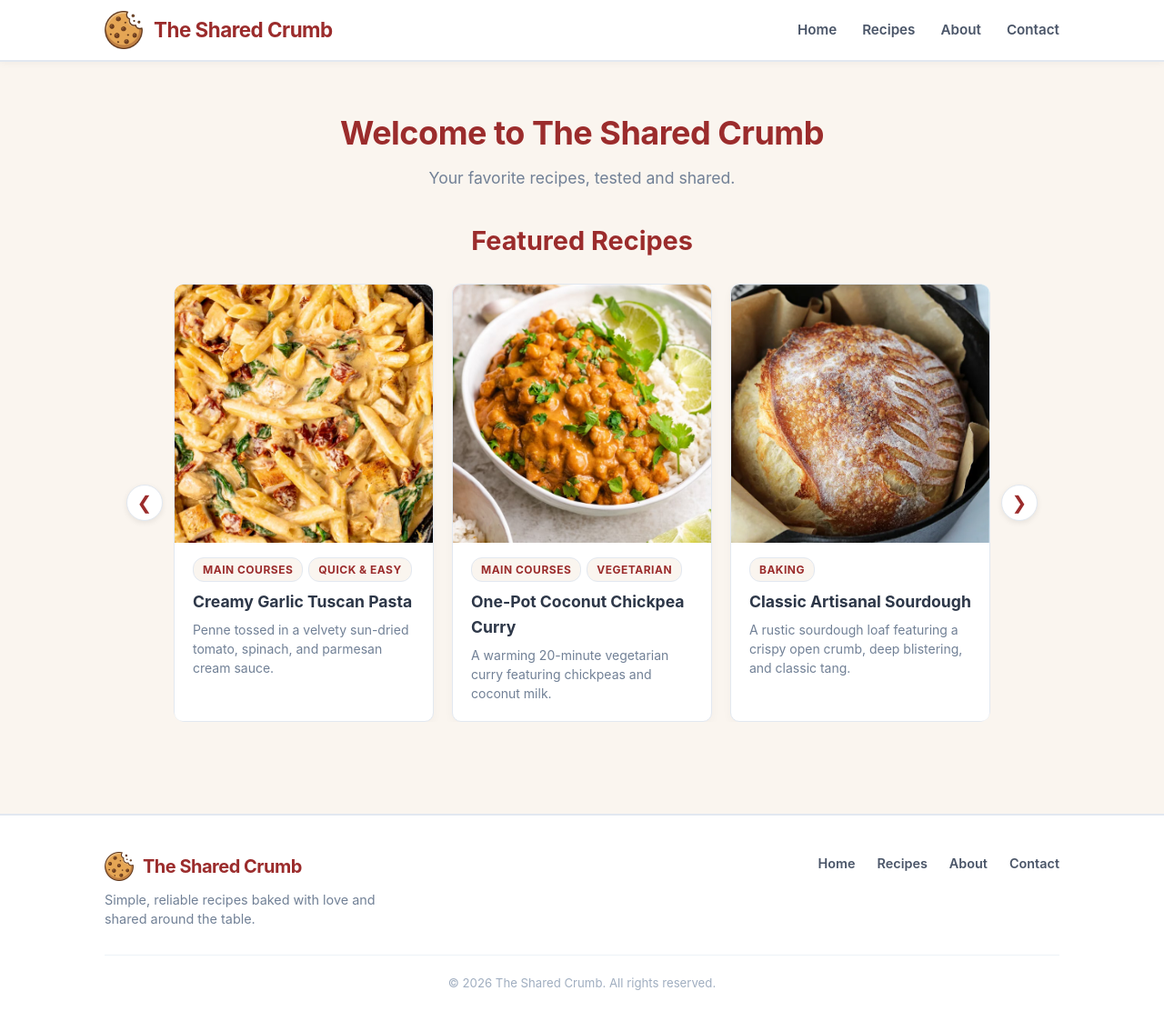
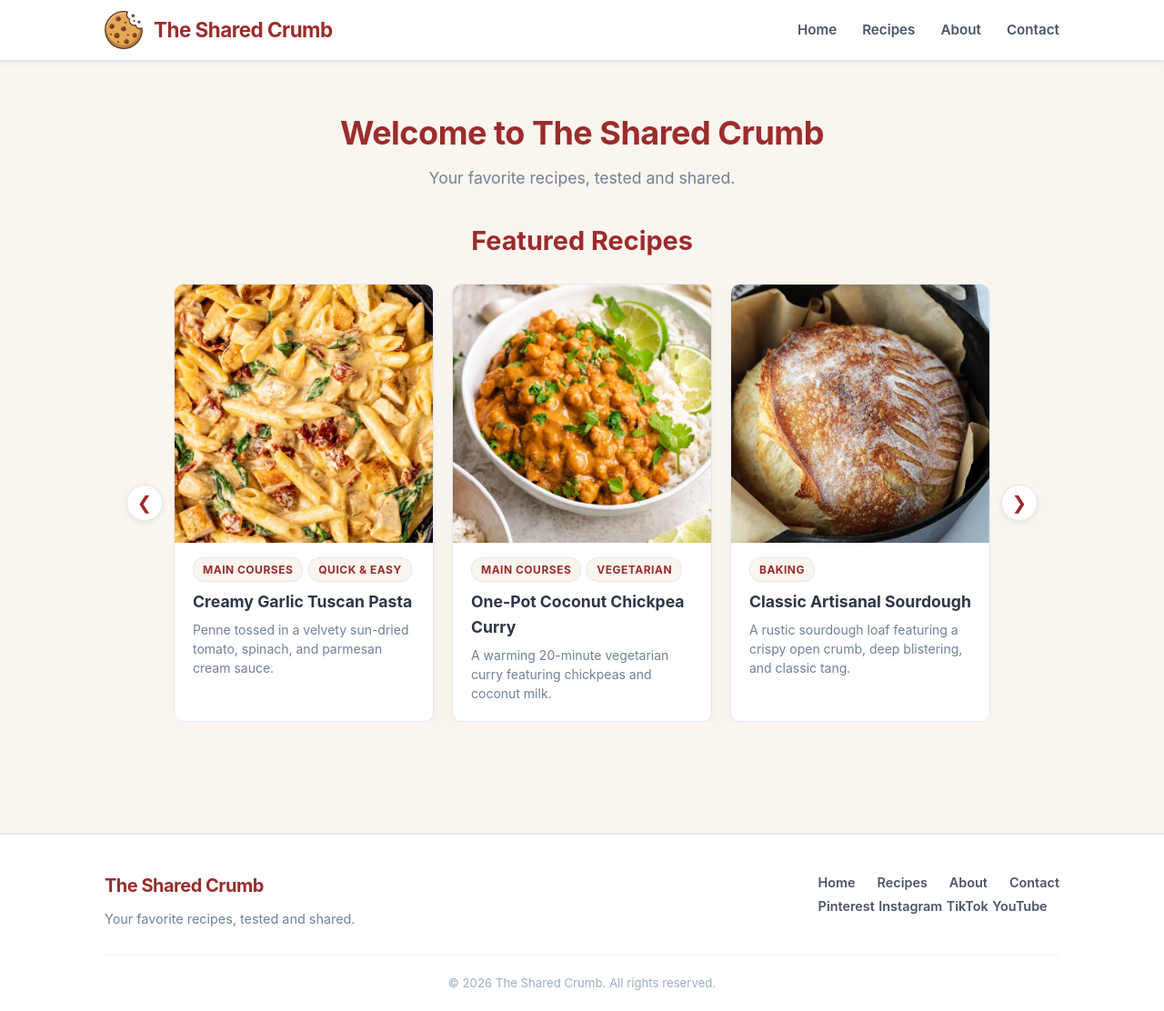
Before and after one commit to TheSharedCrumb/TheSharedCrumb, a Jekyll site: the page built from index.html, in a window 1280 px wide and 1112 px high. Shown: the whole window at 91% size. Built offline with Jekyll 4.4.1, drawn with Linux system fonts in a browser that asks for light colours.

Commit message:
Update footer.html

```diff
--- a/_includes/footer.html
+++ b/_includes/footer.html
@@ -2,10 +2,9 @@
   <div class="footer-container">
     <div class="footer-brand">
       <a href="{{ '/' | relative_url }}" class="footer-logo">
-        <img src="{{ '/assets/logos/TheSharedCrumb_logoMark.PNG' | relative_url }}" alt="The Shared Crumb Logo" class="footer-logo-img">
         <span class="footer-logo-text">The Shared Crumb</span>
       </a>
-      <p class="footer-tagline">Simple, reliable recipes baked with love and shared around the table.</p>
+      <p class="footer-tagline">Your favorite recipes, tested and shared.</p>
     </div>
 
     <div class="footer-links">
@@ -15,10 +14,18 @@
         <li><a href="{{ '/about.html' | relative_url }}">About</a></li>
         <li><a href="{{ '/contact.html' | relative_url }}">Contact</a></li>
       </ul>
+
+      <!-- Small Footer Social Links -->
+      <div class="footer-social-links">
+        <a href="https://www.pinterest.com/thesharedcrumb/" target="_blank" rel="noopener" aria-label="Pinterest" class="social-icon-sm">Pinterest</a>
+        <a href="https://www.instagram.com/thesharedcrumb" target="_blank" rel="noopener" aria-label="Instagram" class="social-icon-sm">Instagram</a>
+        <a href="https://www.tiktok.com/@thesharedcrumb_" target="_blank" rel="noopener" aria-label="TikTok" class="social-icon-sm">TikTok</a>
+        <a href="https://www.youtube.com/@TheSharedCrumb" target="_blank" rel="noopener" aria-label="YouTube" class="social-icon-sm">YouTube</a>
+      </div>
     </div>
   </div>
 
   <div class="footer-bottom">
-    <p>&copy; 2026 The Shared Crumb. All rights reserved.</p>
+    <p>&copy; {{ 'now' | date: "%Y" }} The Shared Crumb. All rights reserved.</p>
   </div>
 </footer>
```
